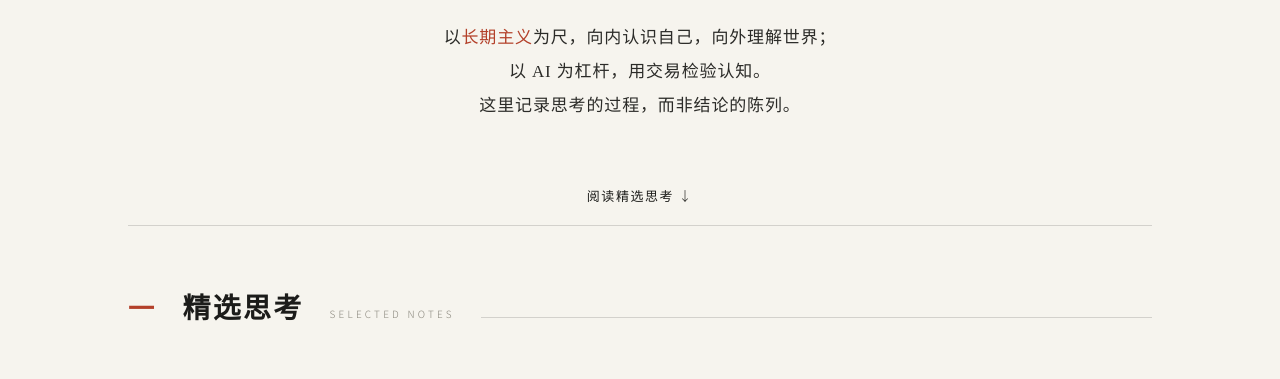
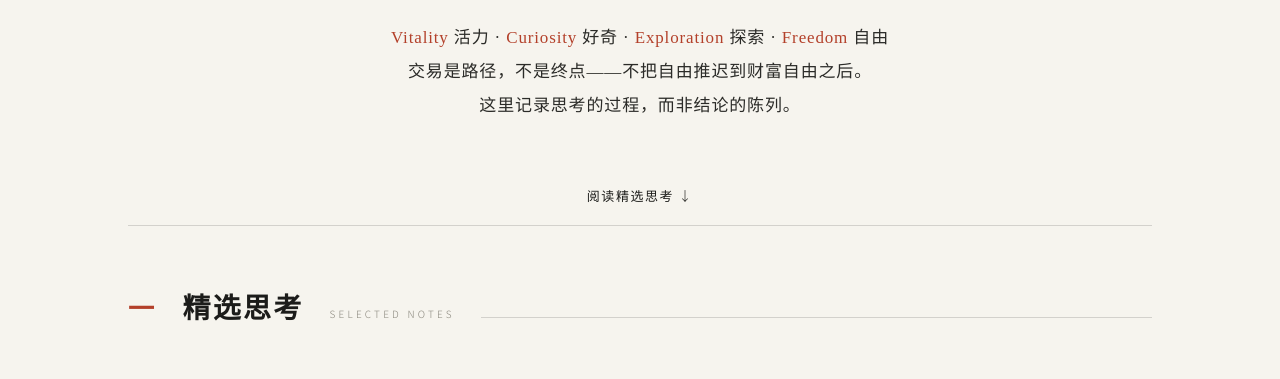
Before and after one commit to EvanYFM/digital-garden, a plain HTML site: page index.html in a window 1280 px wide. Shown: the part 365-744 px from the top of the page. Drawn offline with Linux system fonts and the light colour scheme.

Commit message:
feat(index): hero 宣言改版——四关键词 Vitality/Curiosity/Exploration/Freedom + 对应中文
对齐《如果不必用交易证明自己》一文的价值排序：交易是路径不是终点，
不把自由推迟到财富自由之后。保留「记录思考的过程」收束句与朱砂 em 设计语言。

```diff
--- a/index.html
+++ b/index.html
@@ -305,8 +305,8 @@ footer{border-top:1px solid var(--line);margin-top:40px}
 
   <h1 class="rv d2">静观长思</h1>
   <p class="statement rv d2">
-    以<em>长期主义</em>为尺，向内认识自己，向外理解世界；<br>
-    以 AI 为杠杆，用交易检验认知。<br>
+    <em>Vitality</em> 活力 · <em>Curiosity</em> 好奇 · <em>Exploration</em> 探索 · <em>Freedom</em> 自由<br>
+    交易是路径，不是终点——不把自由推迟到财富自由之后。<br>
     这里记录思考的过程，而非结论的陈列。
   </p>
 
```
